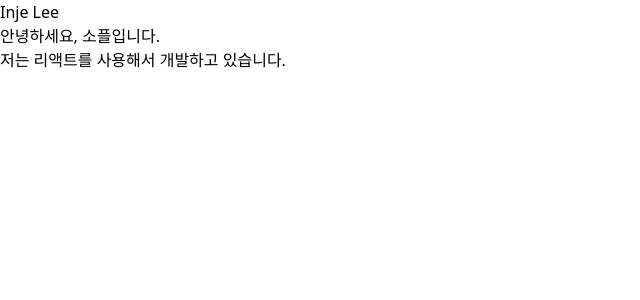
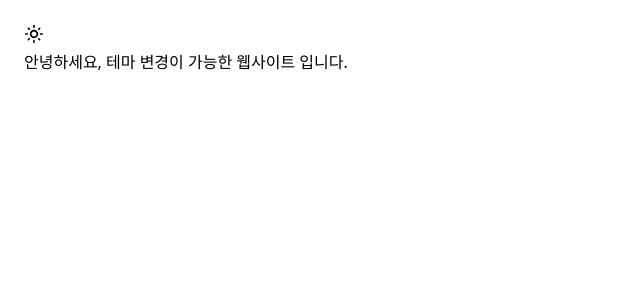
Before and after one commit to publdaze/First-met-React, a React (Create React App) app: page / in a window 1280 px wide. Shown: the top 300 px of the page, without its empty margins (0-640 px from the left). Built offline with nearby package versions, Linux system fonts and the light colour scheme; what @material-tailwind/react would draw is missing.

Commit message:
feat : Context를 사용하여 테마 변경 기능 만들기

```diff
--- /dev/null
+++ b/src/chapter_14/DarkOrLight.tsx
@@ -0,0 +1,23 @@
+import { useState, useCallback } from "react";
+import ThemeContext from "./ThemeContext";
+import MainContent from "./MainContent";
+
+const DarkOrLight = () => {
+  const [theme, setTheme] = useState("light");
+
+  const toggleTheme = useCallback(() => {
+    if (theme === "light") {
+      setTheme("dark");
+    } else if (theme === "dark") {
+      setTheme("light");
+    }
+  }, [theme]);
+
+  return (
+    <ThemeContext.Provider value={{ theme, toggleTheme }}>
+      <MainContent />
+    </ThemeContext.Provider>
+  );
+};
+
+export default DarkOrLight;
--- /dev/null
+++ b/src/chapter_14/MainContent.tsx
@@ -0,0 +1,38 @@
+import { useContext } from "react";
+import { MdOutlineDarkMode, MdOutlineLightMode } from "react-icons/md";
+import { Button } from "@material-tailwind/react";
+import ThemeContext from "./ThemeContext";
+
+function MainContent() {
+  const { theme, toggleTheme } = useContext(ThemeContext);
+
+  return (
+    <div
+      style={{
+        width: "100vw",
+        height: "100vh",
+        padding: "1.5rem",
+        backgroundColor: theme === "light" ? "white" : "black",
+        color: theme === "light" ? "black" : "white",
+      }}
+    >
+      <div className="flex items-center">
+        <Button
+          className="p-2 mr-4"
+          variant="outlined"
+          color="cyan"
+          onClick={toggleTheme}
+        >
+          {theme === "light" ? (
+            <MdOutlineLightMode size={20} />
+          ) : (
+            <MdOutlineDarkMode size={20} />
+          )}
+        </Button>
+        <p>안녕하세요, 테마 변경이 가능한 웹사이트 입니다.</p>
+      </div>
+    </div>
+  );
+}
+
+export default MainContent;
--- /dev/null
+++ b/src/chapter_14/ThemeContext.tsx
@@ -0,0 +1,14 @@
+import React from "react";
+
+interface ThemeState {
+  theme: string;
+  toggleTheme: () => void;
+}
+
+const ThemeContext = React.createContext<ThemeState>({
+  theme: "light",
+  toggleTheme: () => {},
+});
+ThemeContext.displayName = "ThemeContext";
+
+export default ThemeContext;
--- a/src/index.tsx
+++ b/src/index.tsx
@@ -3,7 +3,7 @@ import ReactDOM from "react-dom/client";
 import { ThemeProvider } from "@material-tailwind/react";
 import "./tailwind.css";
 
-import ProfileCard from "./chapter_13/ProfileCard";
+import DarkOrLight from "./chapter_14/DarkOrLight";
 
 const root = ReactDOM.createRoot(
   document.getElementById("root") as HTMLElement
@@ -11,9 +11,7 @@ const root = ReactDOM.createRoot(
 root.render(
   <React.StrictMode>
     <ThemeProvider>
-      <div className="m-20">
-        <ProfileCard />
-      </div>
+      <DarkOrLight />
     </ThemeProvider>
   </React.StrictMode>
 );
```
